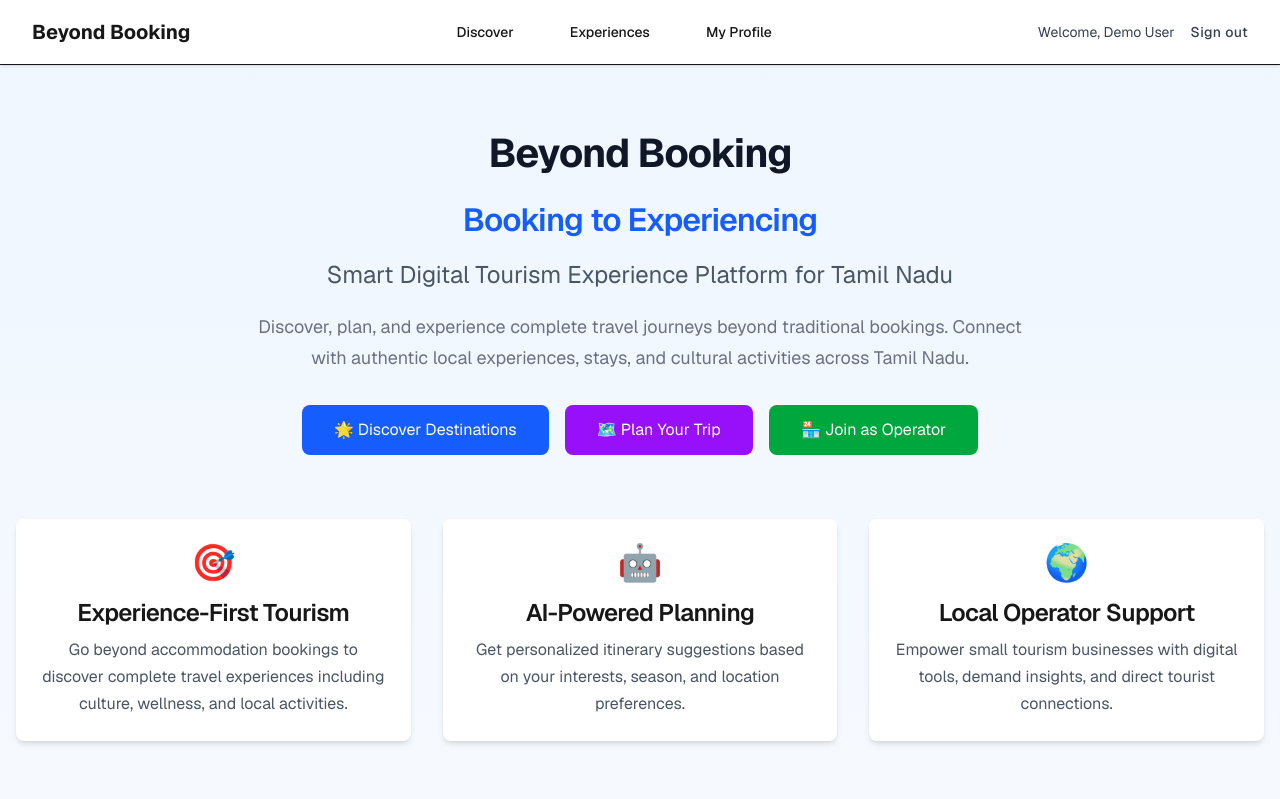
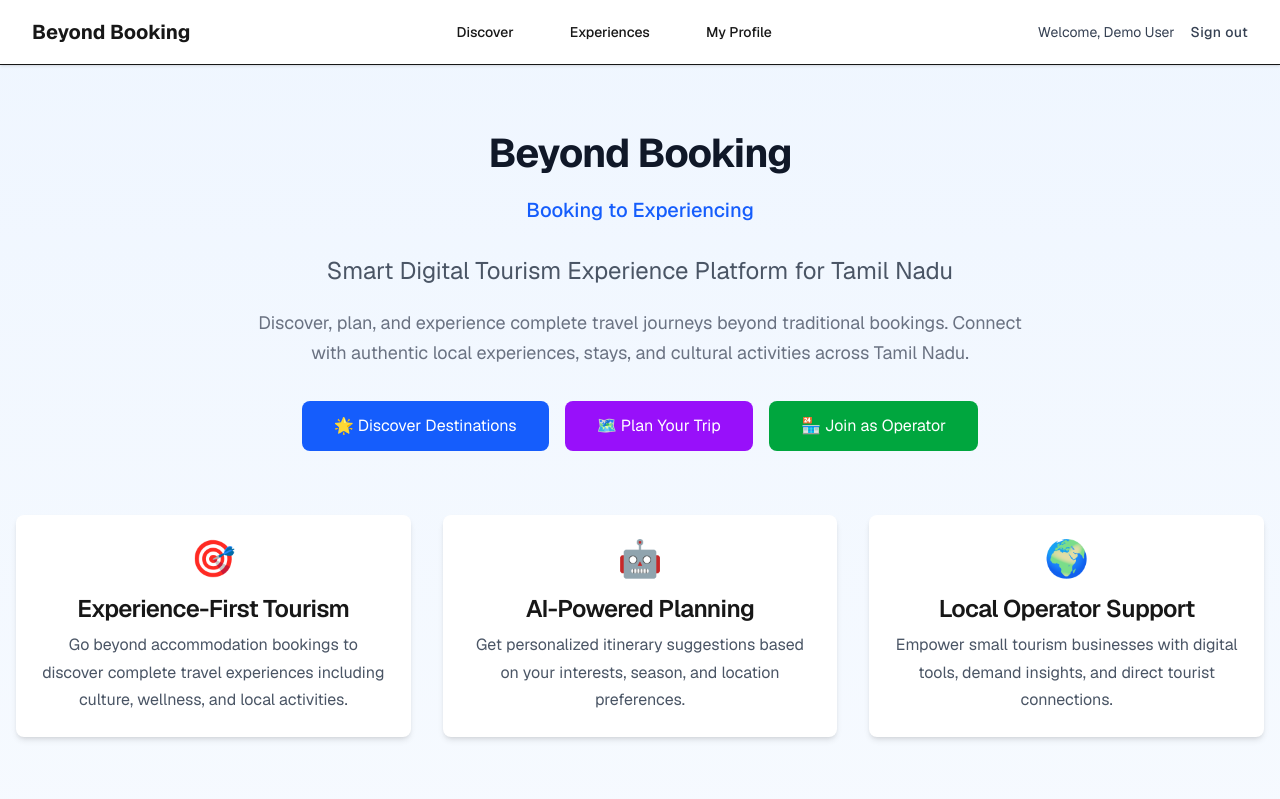
Before and after one commit to rose-ramasamy/beyondbooking, a Next.js app: page / in a window 1280 px wide. Shown: the top 799 px of the page. Built offline with nearby package versions, Linux system fonts and the light colour scheme.

Commit message:
Make 'Booking to Experiencing' caption smaller and better integrated

```diff
--- a/app/page.tsx
+++ b/app/page.tsx
@@ -9,12 +9,12 @@ export default function Home() {
       {/* Hero Section */}
       <main className="container mx-auto px-4 py-16">
         <div className="text-center mb-16">
-          <h1 className="text-4xl md:text-6xl font-bold text-gray-900 mb-6">
+          <h1 className="text-4xl md:text-6xl font-bold text-gray-900 mb-4">
             Beyond Booking
           </h1>
-          <h2 className="text-2xl md:text-3xl font-semibold text-blue-600 mb-4">
+          <p className="text-lg md:text-xl font-medium text-blue-600 mb-6">
             Booking to Experiencing
-          </h2>
+          </p>
           <p className="text-xl md:text-2xl text-gray-600 mb-4">
             Smart Digital Tourism Experience Platform for Tamil Nadu
           </p>
```
